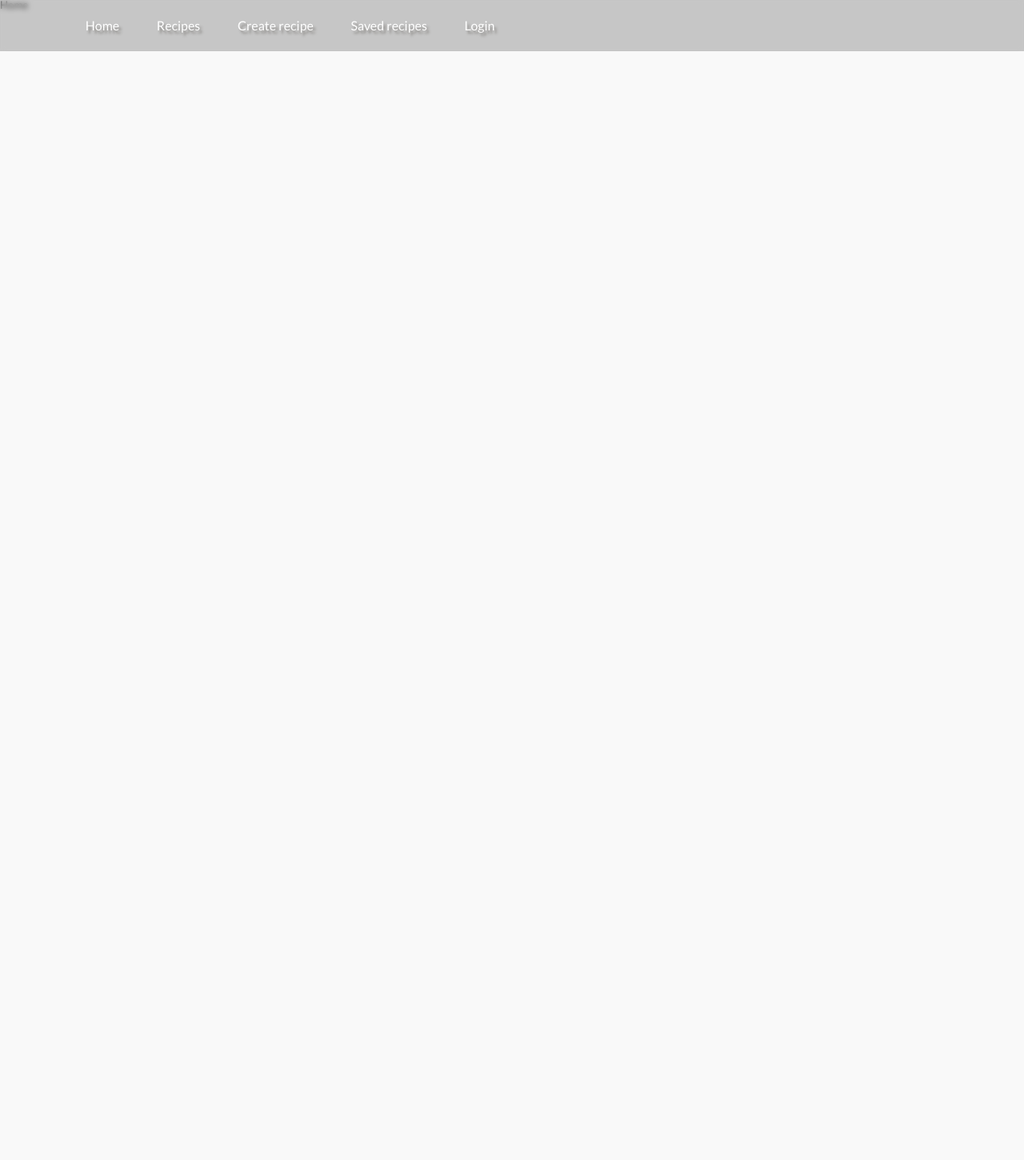
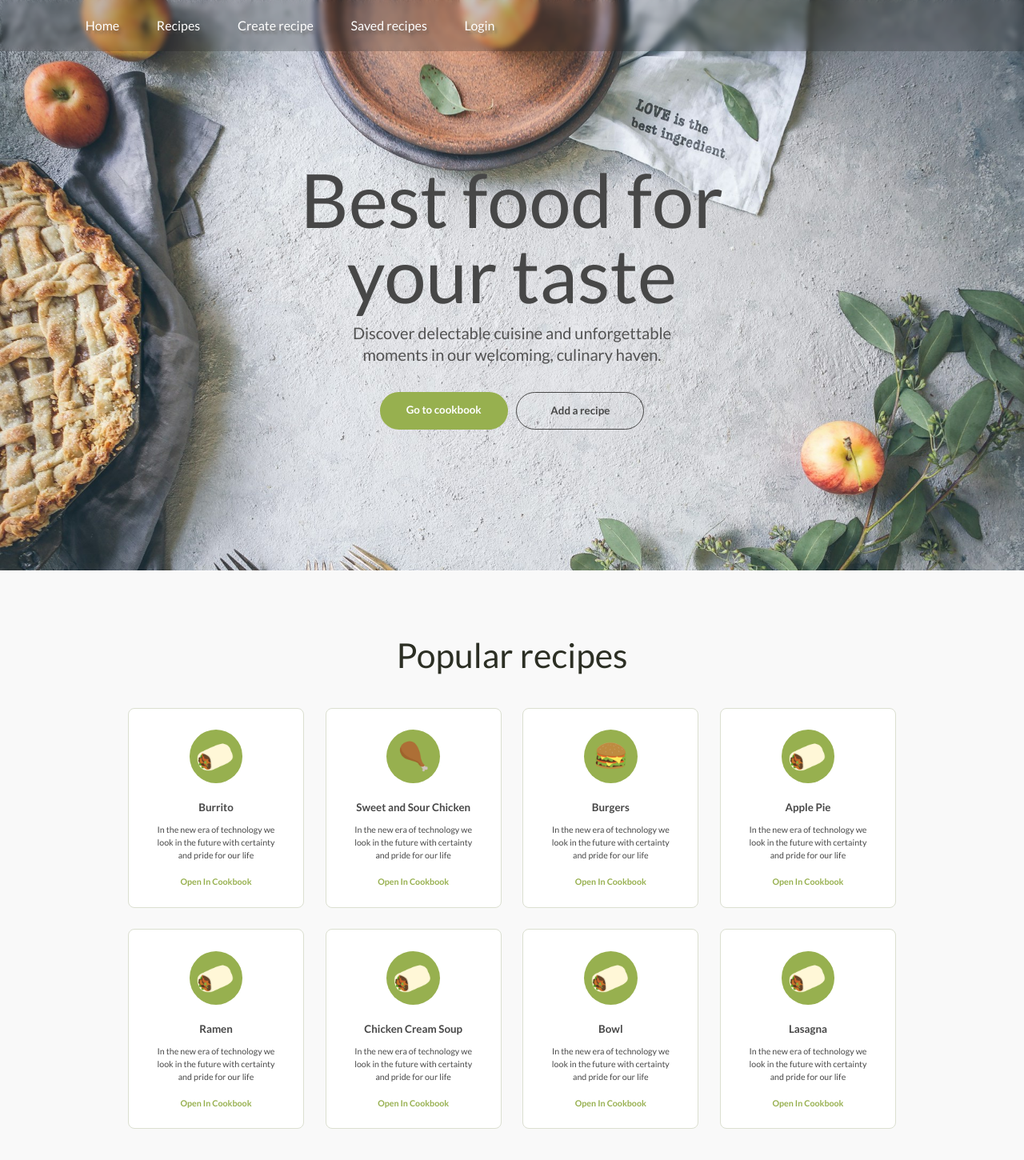
Before and after one commit to Aleftina17/Cookbook-MERN, a React (Vite) app in the folder frontend/: page / in a window 1280 px wide. Shown: the top 1450 px of the page at 80% size. Before the commit the page ends 800 px from the top, so only its background shows below. Built offline with nearby package versions, Linux system fonts and the light colour scheme.

Commit message:
feat: home page

```diff
--- /dev/null
+++ b/frontend/src/components/PopularCard.jsx
@@ -0,0 +1,21 @@
+import React from 'react'
+import { Link } from 'react-router-dom'
+
+const PopularCard = ({title, description, link, img}) => {
+  return (
+    <div className='popular-card'>
+        <div className="popular-card_img">
+          <img src={img} alt={title} />
+        </div>
+        <div className="popular-card_title">
+          {title}
+        </div>
+        <div className="popular-card_desc">
+          {description}
+        </div>
+        <Link to={link} className='popular-card_link'>Open In Cookbook</Link>
+    </div>
+  )
+}
+
+export default PopularCard
--- a/frontend/src/index.scss
+++ b/frontend/src/index.scss
@@ -4,8 +4,10 @@
 @import './scss/components/loader';
 @import './scss/components/recipes-item';
 @import './scss/components/header';
+@import './scss/components/popular-card';
 
 @import './scss/pages/recipes-page';
 @import './scss/pages/recipe-page';
 @import './scss/pages/create-recipe-page';
 @import './scss/pages/auth-page';
+@import './scss/pages/home-page';
--- a/frontend/src/pages/Home.jsx
+++ b/frontend/src/pages/Home.jsx
@@ -1,9 +1,89 @@
-import React from 'react'
+import React from "react";
+import { Link } from 'react-router-dom'
+
+import BurritoImg from "./../assets/food-icons/burrito.png";
+import ChickenImg from "./../assets/food-icons/fried-chicken.png";
+import BurgersImg from "./../assets/food-icons/burgers.png";
+// import PieImg from './../assets/food-icons/apple-pie.png'
+import PopularCard from "../components/PopularCard";
 
 const Home = () => {
-  return (
-    <div>Home</div>
-  )
-}
+    const popularRecipes = [
+        {
+            title: "Burrito",
+            description: "In the new era of technology we look in the future with certainty and pride for our life",
+            link: "http://localhost:5173/recipes/details/6613ef0e97e85e00dec0f71b",
+            img: BurritoImg,
+        },
+        {
+            title: "Sweet and Sour Chicken",
+            description: "In the new era of technology we look in the future with certainty and pride for our life",
+            link: "http://localhost:5173/recipes/details/6613ef0e97e85e00dec0f71b",
+            img: ChickenImg,
+        },
+        {
+            title: "Burgers",
+            description: "In the new era of technology we look in the future with certainty and pride for our life",
+            link: "http://localhost:5173/recipes/details/6613ef0e97e85e00dec0f71b",
+            img: BurgersImg,
+        },
+        {
+            title: "Apple Pie",
+            description: "In the new era of technology we look in the future with certainty and pride for our life",
+            link: "http://localhost:5173/recipes/details/6613ef0e97e85e00dec0f71b",
+            img: BurritoImg,
+        },
+        {
+            title: "Ramen",
+            description: "In the new era of technology we look in the future with certainty and pride for our life",
+            link: "http://localhost:5173/recipes/details/6613ef0e97e85e00dec0f71b",
+            img: BurritoImg,
+        },
+        {
+            title: "Chicken Cream Soup",
+            description: "In the new era of technology we look in the future with certainty and pride for our life",
+            link: "http://localhost:5173/recipes/details/6613ef0e97e85e00dec0f71b",
+            img: BurritoImg,
+        },
+        {
+            title: "Bowl",
+            description: "In the new era of technology we look in the future with certainty and pride for our life",
+            link: "http://localhost:5173/recipes/details/6613ef0e97e85e00dec0f71b",
+            img: BurritoImg,
+        },
+        {
+            title: "Lasagna",
+            description: "In the new era of technology we look in the future with certainty and pride for our life",
+            link: "http://localhost:5173/recipes/details/6613ef0e97e85e00dec0f71b",
+            img: BurritoImg,
+        },
+    ];
 
-export default Home
+    return (
+        <div className="home">
+            <div className="home_hero">
+                <div className="container">
+                    <div className="home_hero__title">Best food for your taste</div>
+                    <div className="home_hero__desc">Discover delectable cuisine and unforgettable moments in our welcoming, culinary haven.</div>
+                    <div className="home_hero__btns">
+                        <Link to="/recipes" className="btn btn_primary">Go to cookbook</Link>
+                        <button className="btn btn_secondary">Add a recipe</button>
+                    </div>
+                </div>
+            </div>
+
+            <div className="home_popular">
+                <div className="container">
+                    <div className="home_popular__title">Popular recipes</div>
+                    <div className="home_popular__grid">
+                        {popularRecipes.map((recipe) => {
+                            return <PopularCard key={recipe.title} title={recipe.title} description={recipe.description} link={recipe.link} img={recipe.img} />;
+                        })}
+                    </div>
+                </div>
+            </div>
+        </div>
+    );
+};
+
+export default Home;
--- /dev/null
+++ b/frontend/src/scss/components/_popular-card.scss
@@ -0,0 +1,42 @@
+.popular-card{
+    width: 100%;
+    height: 37.5rem;
+    border-radius: 1.2rem;
+    border: 0.1rem solid #DBDFD0;
+    padding: 4rem 4rem 3.2rem;
+    background-color: #fff;
+
+    display: flex;
+    align-items: center;
+    flex-direction: column;
+
+    &_img{
+        background-color: #97B04F;
+        border-radius: 100%;
+        width: 10rem;
+        height: 10rem;
+        display: flex;
+        justify-content: center;
+        align-items: center;
+        margin-bottom: 3rem;
+    }
+
+    &_title{
+        margin-bottom: 1.5rem;
+        font-weight: 700;
+        line-height: 3rem;
+    }
+
+    &_desc{
+        margin-bottom: 3rem;
+        font-size: 1.6rem;
+        line-height: 2.4rem;
+        text-align: center;
+    }
+
+    &_link{
+        color: #97B04F;
+        font-weight: 700;
+        font-size: 1.6rem;
+    }
+}
--- /dev/null
+++ b/frontend/src/scss/pages/_home-page.scss
@@ -0,0 +1,60 @@
+.home {
+    background-color: #f9f9f9;
+    margin-bottom: 17rem;
+
+    &_hero {
+        background-image: url("./assets/home/hero-bg.jpg");
+        background-repeat: no-repeat;
+        background-size: cover;
+        height: 107rem;
+        margin-bottom: 12.7rem;
+
+        .container {
+            display: flex;
+            flex-direction: column;
+            padding-top: 30.5rem;
+            align-items: center;
+            height: 100%;
+        }
+
+        &__title{
+            font-size: 14rem;
+            line-height: 100%;
+            color: #474747;
+            margin-bottom: 2rem;
+            width: 81.4rem;
+            text-align: center;
+        }
+
+        &__desc{
+            margin-bottom: 5rem;
+            font-size: 3rem;
+            line-height: 4rem;
+            color: #525252;
+            width: 71rem;
+            text-align: center;
+        }
+
+        &__btns{
+            display: flex;
+            gap: 1.6rem;
+        }
+    }
+
+    &_popular {
+        &__title {
+            text-align: center;
+            margin-bottom: 6.6rem;
+            font-size: 6.4rem;
+            line-height: 100%;
+            font-weight: 500;
+            color: #2c2f24;
+        }
+
+        &__grid {
+            display: grid;
+            grid-template-columns: repeat(4, 1fr);
+            gap: 4rem;
+        }
+    }
+}
```
Also changed, not shown: frontend/src/assets/food-icons/apple-pie.png (renamed from frontend/src/assets/food-icons/apple pie.png), frontend/src/assets/food-icons/fried-chicken.png (renamed from frontend/src/assets/food-icons/fried chicken.png).
